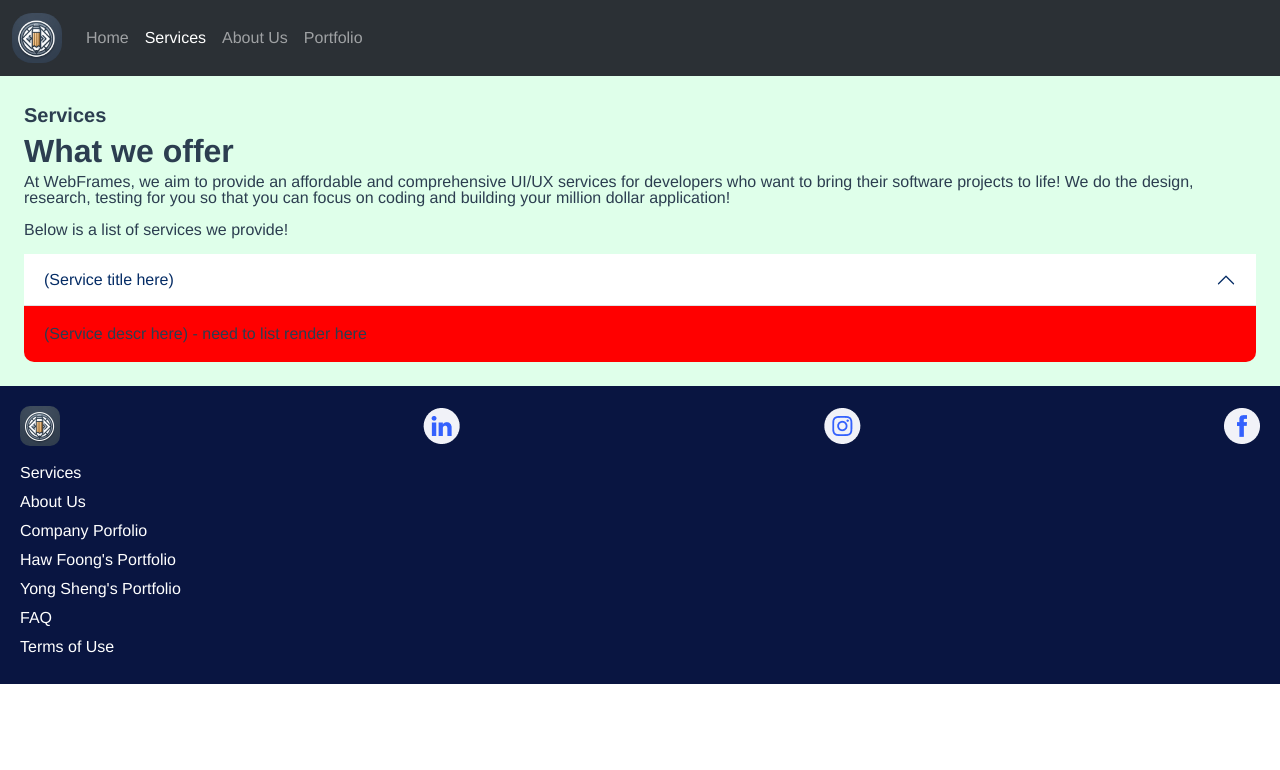
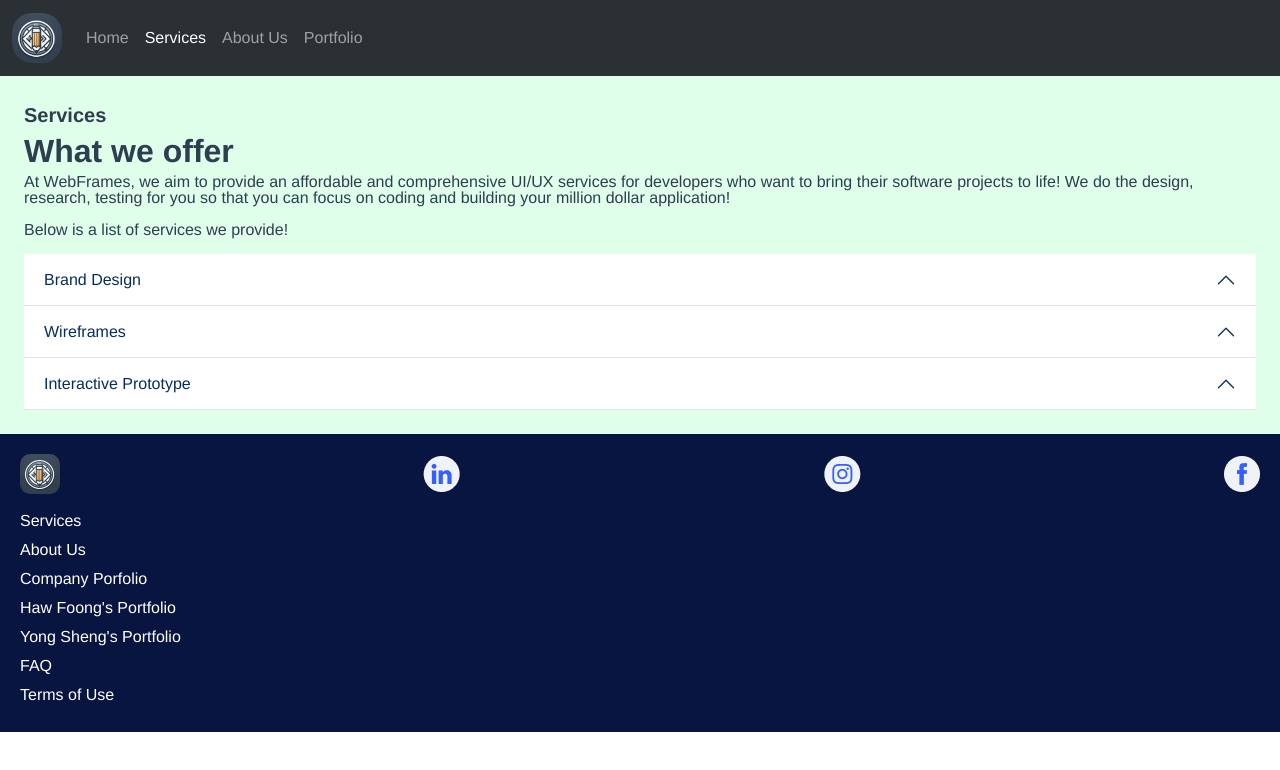
Before and after one commit to sh3ngsh3ng/design-werkz-demo, a Vue app: page /services in a window 1280 px wide. Shown: the top 770 px of the page. Built offline with nearby package versions, Linux system fonts and the light colour scheme.

Commit message:
added list rendering of service accordion

```diff
--- a/src/components/ServiceAccordion.vue
+++ b/src/components/ServiceAccordion.vue
@@ -1,16 +1,34 @@
 <template>
-    <div>
+    <!-- <div>
         <div id="accordion-item">
             <h2 class="accordion-header">
-                <button class="accordion-button" type="button" data-bs-toggle="collapse" data-bs-target="#collapseOne"
-                    aria-expanded="true" aria-controls="collapseOne">
-                    (Service title here)
+                <button class="accordion-button" type="button" data-bs-toggle="collapse"
+                    :data-bs-target="'accordion-' + id" aria-expanded="true">
+                    {{service}}
+                    {{id}}
                 </button>
             </h2>
-            <div id="collapseOne" class="accordion-collapse collapse show" data-bs-parent="#accordionExample">
+            <div :id="'accordion-' + id" class="accordion-collapse collapse show" data-bs-parent="#accordionExample">
                 <div class="accordion-body">
                     (Service descr here)
                     - need to list render here
+                </div>
+            </div>
+        </div>
+    </div> -->
+    <div v-for="(service, index) in services" :key="index">
+        <div id="accordion-item">
+            <h2 class="accordion-header">
+                <button class="accordion-button" type="button" data-bs-toggle="collapse"
+                    :data-bs-target="'#accordion-' + index" aria-expanded="true">
+                    {{ service.title }}
+                </button>
+            </h2>
+            <div :id="'accordion-' + index" class="accordion-collapse collapse" data-bs-parent="#accordionExample">
+                <div class="accordion-body">
+                    <ul>
+                        <li v-for="(item, idx) in service.descr" :key="idx">{{item}}</li>
+                    </ul>
                 </div>
             </div>
         </div>
@@ -20,7 +38,16 @@
 <script>
     export default {
         name: "ServiceAccordion",
-        props: ['text']
+        props: ['service', 'id'],
+        data() {
+            return {
+                services: [
+                    { title: "Brand Design", descr: ["Design", "TEst"] },
+                    { title: "Wireframes", descr: ["We build native and hybrid mobile apps."] },
+                    { title: "Interactive Prototype", descr: ["Design", "TEst"] }
+                ]
+            }
+        }
     }
 </script>
 
--- a/src/pages/ServicesPage.vue
+++ b/src/pages/ServicesPage.vue
@@ -8,7 +8,7 @@
             for you so that you can focus on coding and building your million dollar application!</p>
         <p class="body-text">Below is a list of services we provide! </p>
         <div class="accordion" id="accordionExample">
-            <ServiceAccordion text="Testing service 1"></ServiceAccordion>
+            <ServiceAccordion></ServiceAccordion>
         </div>
 
     </div>
```
